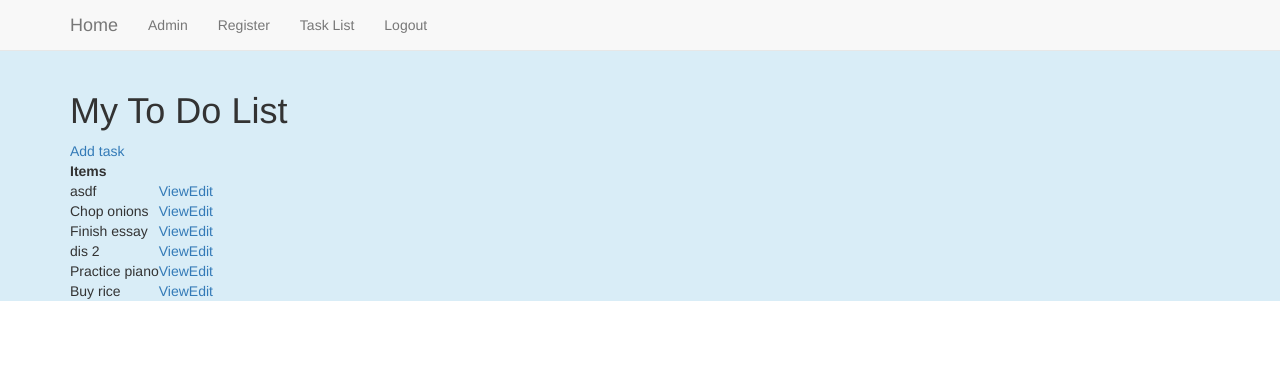
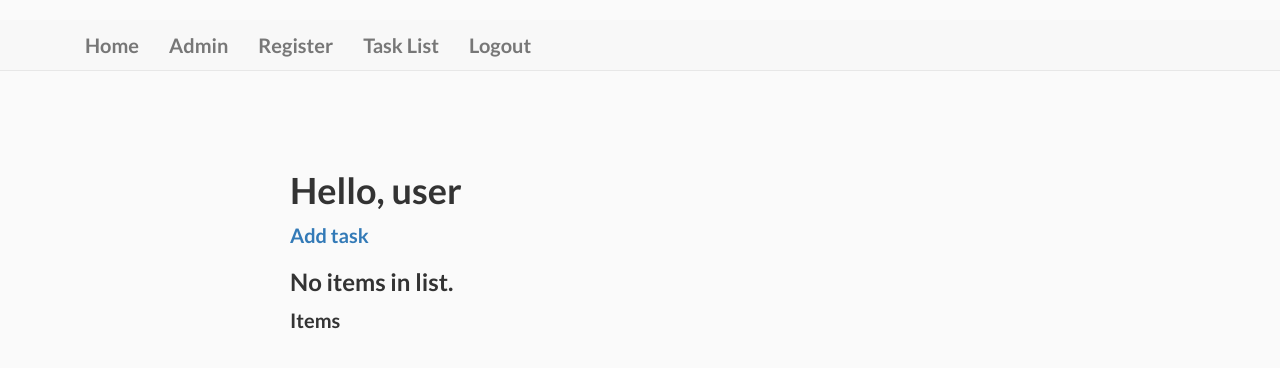
Before and after one commit to FrankyKyaw/Mettan-web-app, a Django app: page /basic_app/ in a window 1280 px wide. Shown: the top 368 px of the page. Run offline with Django 4.2, Linux system fonts and the light colour scheme; a user stored in the database is signed in; data comes from the database, SQL or seed files in the repository; both versions use the stored data as it was after the commit; lists and menus that the app fills with data are empty.

Commit message:
Add font styling and general layout, deleted user field in creating and editing tasks

```diff
--- a/to_do/basic_app/models.py
+++ b/to_do/basic_app/models.py
@@ -16,7 +16,7 @@
     description = models.TextField(blank=True)
     complete = models.BooleanField(default=False)
     date_created = models.DateTimeField(auto_now_add=True)
-    due_date = models.DateTimeField()
+    due_date = models.DateTimeField(null=True, blank=True)
 
     def __str__(self):
         return self.title
--- a/to_do/basic_app/urls.py
+++ b/to_do/basic_app/urls.py
@@ -9,5 +9,6 @@
     path('',views.TaskList.as_view(),name='task_list'),
     path('task/<int:pk>/', views.TaskDetail.as_view(),name='task_detail'),
     path('task_create/',views.TaskCreate.as_view(),name='task_create'),
-    path('task_update/<int:pk>/',views.TaskUpdate.as_view(),name='task_update')
+    path('task_update/<int:pk>/',views.TaskUpdate.as_view(),name='task_update'),
+    path('task_delete/<int:pk>/', views.TaskDelete.as_view(), name='task_delete')
 ]
--- a/to_do/basic_app/views.py
+++ b/to_do/basic_app/views.py
@@ -61,16 +61,32 @@
 
 class TaskList(ListView):
     model = models.Task
+    def get_context_data(self,**kwargs):
+        context  = super().get_context_data(**kwargs)
+        context['task_list'] = context['task_list'].filter(user=self.request.user)
+        return context
 
 class TaskDetail(DetailView):
    model = models.Task
 
 class TaskCreate(CreateView):
     model = models.Task
-    fields = '__all__'
+    fields = ['title', 'description', 'due_date', 'complete']
+    success_url = reverse_lazy('basic_app:task_list')
+
+    def form_valid(self, form):
+        form.instance.user = self.request.user
+        return super(TaskCreate, self).form_valid(form)
+
+class TaskDelete(DeleteView):
+    model = models.Task
     success_url = reverse_lazy('basic_app:task_list')
 
 class TaskUpdate(UpdateView):
-    fields = '__all__'
+    fields = ['title', 'description', 'due_date', 'complete']
     model = models.Task
     success_url = reverse_lazy('basic_app:task_list')
+
+    def form_valid(self, form):
+        form.instance.user = self.request.user
+        return super(TaskUpdate, self).form_valid(form)
--- a/to_do/templates/basic_app/base.html
+++ b/to_do/templates/basic_app/base.html
@@ -2,16 +2,36 @@
 <html lang="en">
 <head>
     <meta charset="UTF-8">
-    <title>Base</title>
+    <title>
+        {% block title %}Base{% endblock %}
+    </title>
     <link rel="stylesheet" href="https://cdn.jsdelivr.net/npm/bootstrap@3.3.7/dist/css/bootstrap.min.css" integrity="sha384-BVYiiSIFeK1dGmJRAkycuHAHRg32OmUcww7on3RYdg4Va+PmSTsz/K68vbdEjh4u" crossorigin="anonymous">
+    <link rel="preconnect" href="https://fonts.googleapis.com">
+    <link rel="preconnect" href="https://fonts.gstatic.com" crossorigin>
+    <link href="https://fonts.googleapis.com/css2?family=Lato:wght@700&display=swap" rel="stylesheet">
+    <style>
+        body {
+            background-color:#FAFAFA;
+            font-family: 'Lato', sans-serif;
+            font-size: 20px;
+            padding-top: 20px;
+        }
+        .container1 {
+            max-width: 700px;
+            margin: auto;
+            padding-top: 60px;
+
+        }
+
+    </style>
 </head>
 
-<div class="p-3 mb-2 bg-info text-dark">
+<div>
   <body>
       <nav class="navbar navbar-default navbar-static-top">
         <div class="container">
             <ul class="nav navbar-nav">
-                <li><a class="navbar-brand" href="{% url 'index' %}">Home</a></li>
+                <li><a class="navbar-link" href="{% url 'index' %}">Home</a></li>
                 <li><a class="navbar-link" href="{% url 'admin:index' %}">Admin</a></li>
                 <li><a class="navbar-link" href="{% url 'basic_app:register' %}">Register</a></li>
                 {% if user.is_authenticated %}
@@ -26,10 +46,12 @@
         </div>
 
     </nav>
-      <div class="container">
-  {% block body_block %}
-  {% endblock %}
-    </div>
+      <div class="container1">
+          {% block content %}
+
+          {% endblock content%}
+      </div>
+
 </body>
 </div>
 
--- a/to_do/templates/basic_app/index.html
+++ b/to_do/templates/basic_app/index.html
@@ -1,6 +1,7 @@
 {% extends "basic_app/base.html" %}
 
-{% block body_block %}
+{% block title %}Home{% endblock %}
+{% block content %}
 <h1>Hello World!</h1>
 <p>Welcome to Mettan, a note taking app suited for each user's needs.</p>
-{% endblock %}
+{% endblock content%}
--- a/to_do/templates/basic_app/task_form.html
+++ b/to_do/templates/basic_app/task_form.html
@@ -1,3 +1,8 @@
+{% extends "basic_app/base.html" %}
+
+{% block title %}Create task{% endblock %}
+{% block content %}
+
 <h2>Task Form</h2>
 <a href="{% url 'basic_app:task_list' %}">Go back</a>
 <form method="POST" action="">
@@ -5,3 +10,4 @@
     {{ form.as_p }}
     <input type="submit" value="Submit">
 </form>
+{% endblock content %}
--- a/to_do/templates/basic_app/task_list.html
+++ b/to_do/templates/basic_app/task_list.html
@@ -1,7 +1,12 @@
 {% extends "basic_app/base.html" %}
+{% block title %}Task List{% endblock %}
+{% block content %}
 
-{% block body_block %}
-<h1>My To Do List</h1>
+<div class="header-bar">
+    <div>
+        <h1>Hello, {{request.user}}</h1>
+    </div>
+</div>
 
 <a href="{% url 'basic_app:task_create' %}">Add task</a>
 <table>
@@ -15,9 +20,10 @@
         <td>{{ task.title }}</td>
         <td><a href="{% url 'basic_app:task_detail' task.id %}">View</a></td>
         <td><a href="{% url 'basic_app:task_update' task.id %}">Edit</a ></td>
+        <td><a href="{% url 'basic_app:task_delete' task.id %}">Delete</a></td>
     </tr>
     {% empty %}
     <h3>No items in list.</h3>
     {% endfor %}
 </table>
-{% endblock %}
+{% endblock content%}
--- a/to_do/to_do/settings.py
+++ b/to_do/to_do/settings.py
@@ -120,6 +120,7 @@
 
 USE_TZ = True
 
+LOGIN_URL = 'user_login'
 
 # Static files (CSS, JavaScript, Images)
 # https://docs.djangoproject.com/en/4.1/howto/static-files/
```
Also changed, not shown: to_do/templates/basic_app/login.html (+12 -7 lines), to_do/templates/basic_app/register.html (+3 -4 lines), to_do/templates/basic_app/task_confirm_delete.html (added, +10 -0 lines), to_do/templates/basic_app/task_detail.html (+7 -0 lines), to_do/basic_app/migrations/0004_alter_task_due_date.py (added), to_do/db.sqlite3.
